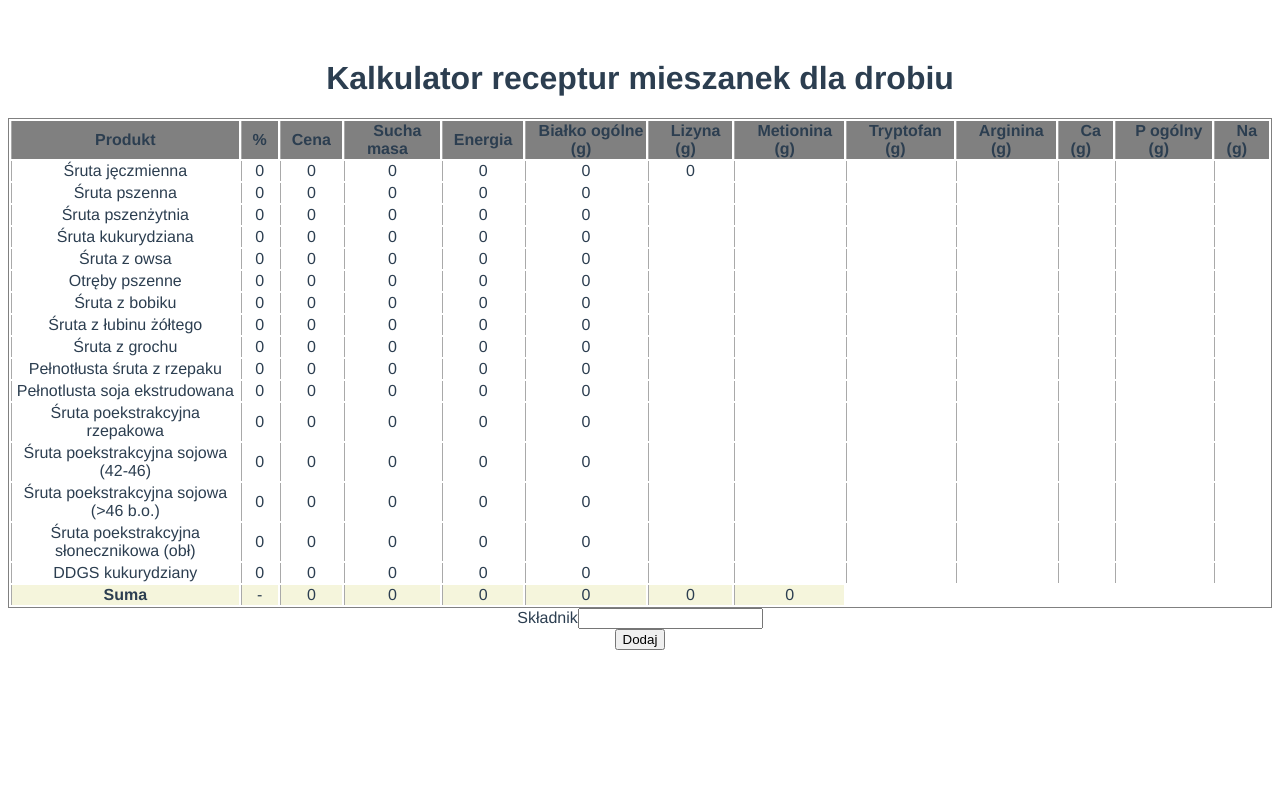
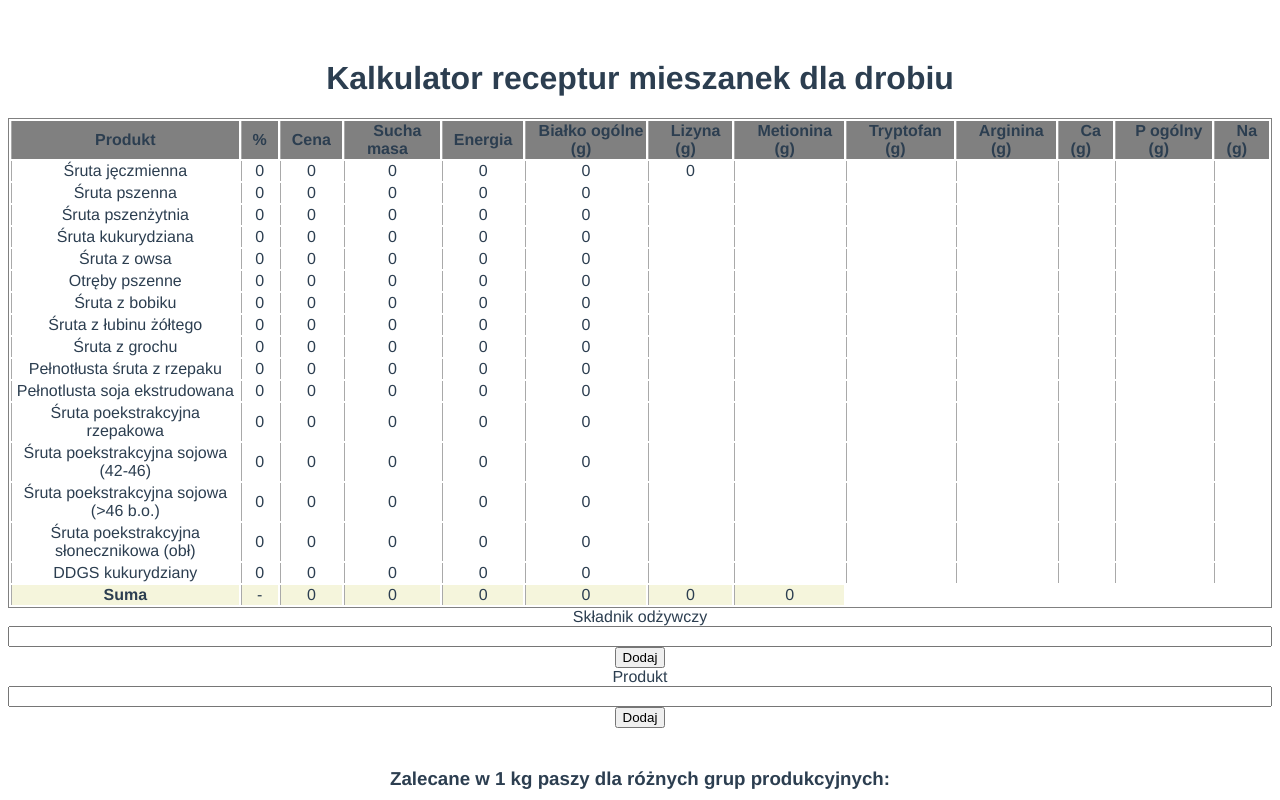
Before and after one commit to lemcz/sggw-poultry-forage-calculator, a Vue app: page / in a window 1280 px wide. Built offline with nearby package versions, Linux system fonts and the light colour scheme.

Commit message:
feat: Allow to add products to the list

```diff
--- a/src/components/HelloWorld.vue
+++ b/src/components/HelloWorld.vue
@@ -1,22 +1,35 @@
 <template>
-  <div class="hello">
+  <div>
     <h1>Kalkulator receptur mieszanek dla drobiu</h1>
-    <FoodItemTable
-      v-bind:products="products"
-      v-bind:headers="headers"
-    ></FoodItemTable>
+    <FoodItemTable v-bind:products="products" v-bind:headers="headers"></FoodItemTable>
+    <div>
+      <form v-on:submit.prevent="addNutrient()">
+        <div class="form-input">
+          <label for="nutrient">
+            <span>Składnik odżywczy</span>
+          </label>
+          <input type="text" id="nutrient" v-model="nutrient" />
+        </div>
+        <button>
+          Dodaj
+        </button>
+      </form>
+    </div>
     <div>
       <form v-on:submit.prevent="addIngredient()">
-        <div>
+        <div class="form-input">
           <label for="ingredient">
-            <span>Składnik</span>
+            <span>Produkt</span>
           </label>
           <input type="text" id="ingredient" v-model="ingredient" />
         </div>
-        <button v-on:click="addIngredient()">
+        <button>
           Dodaj
         </button>
       </form>
+    </div>
+    <div class="information-panel">
+      <h3>Zalecane w 1 kg paszy dla różnych grup produkcyjnych:</h3>
     </div>
   </div>
 </template>
@@ -25,6 +38,7 @@
 import { defineComponent, ref } from 'vue';
 import { isEqual } from 'lodash-es';
 import FoodItemTable from '@/components/foodItemTable/FoodItemTable.vue';
+
 import { FoodItemService } from './foodItem/foodItem.service';
 
 function alreadyExists<T>(collection: T[], item: T): boolean {
@@ -44,23 +58,34 @@ export default defineComponent({
     return {
       headers,
       products,
+      nutrient: ref(''),
       ingredient: ref(''),
     };
   },
   methods: {
-    addIngredient() {
-      const newIngredient = {
-        label: this.ingredient,
-        property: this.ingredient,
+    addNutrient() {
+      const nutrient = {
+        label: this.nutrient,
+        property: this.nutrient,
       };
-      if (!this.ingredient || alreadyExists(this.headers, newIngredient)) {
+      if (!this.nutrient || alreadyExists(this.headers, nutrient)) {
         return;
       }
 
-      this.headers = [
-        ...this.headers,
-        { label: this.ingredient, property: this.ingredient },
-      ];
+      this.headers = [...this.headers, nutrient];
+      this.nutrient = '';
+    },
+    addIngredient() {
+      const ingredient = {
+        label: this.ingredient,
+        percentage: 0,
+        cost: 0,
+      };
+      if (!this.ingredient || alreadyExists(this.products, ingredient)) {
+        return;
+      }
+
+      this.products = [...this.products, ingredient];
       this.ingredient = '';
     },
   },
@@ -83,4 +108,8 @@ li {
 a {
   color: #42b983;
 }
+.form-input {
+  display: flex;
+  flex-direction: column;
+}
 </style>
```
